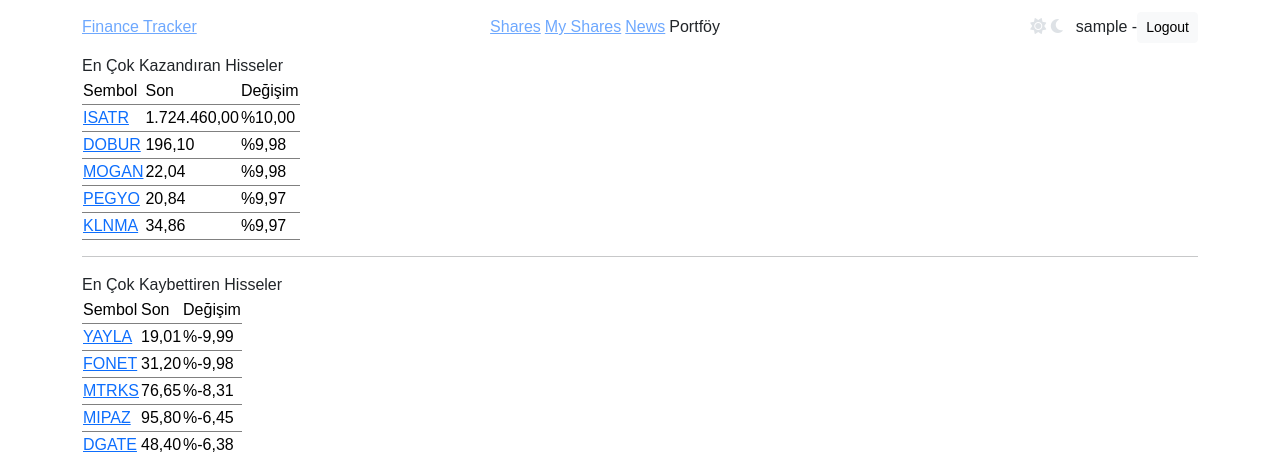
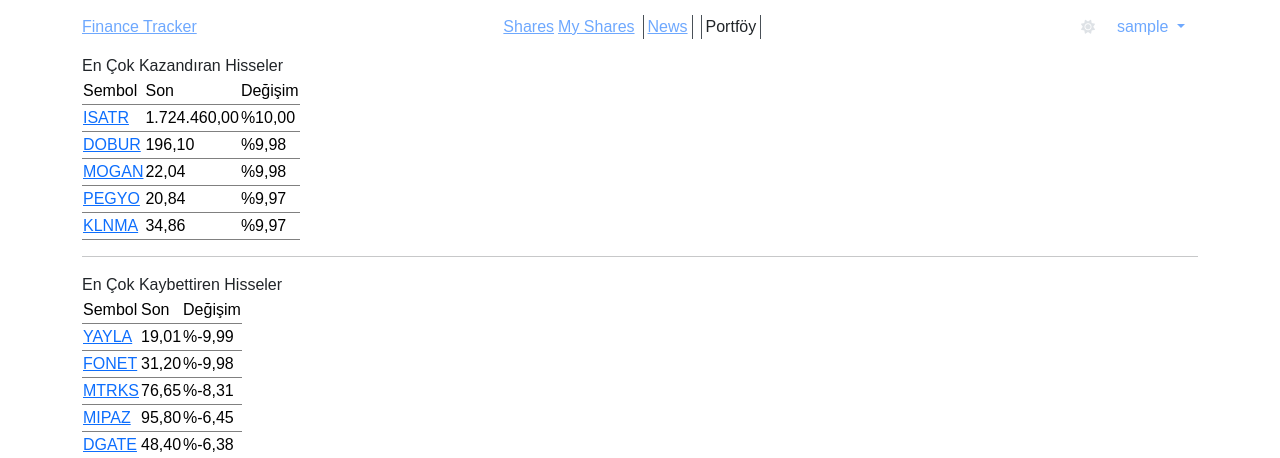
Before and after one commit to auto-finance-manager/API, a Django app: page /news in a window 1280 px wide. Shown: the top 458 px of the page. Run offline with Django 5.2, Linux system fonts and the light colour scheme; the visitor is signed in with stand-in values (Sample User, id 1); some libraries are stand-ins or nearby versions; some web fonts are replaced.

Commit message:
add dropdown menu

```diff
--- a/templates/base.html
+++ b/templates/base.html
@@ -5,8 +5,8 @@
     <title>{% block title %}Title{% endblock %}</title>
     <link rel="stylesheet" href="https://cdnjs.cloudflare.com/ajax/libs/font-awesome/6.5.1/css/all.min.css"/>
     <link rel="stylesheet" href="https://cdnjs.cloudflare.com/ajax/libs/bootstrap/5.3.3/css/bootstrap.min.css"/>
-    <script src="https://cdnjs.cloudflare.com/ajax/libs/bootstrap/5.3.3/js/bootstrap.min.js"></script>
-
+    <script src="https://cdnjs.cloudflare.com/ajax/libs/bootstrap/5.3.3/js/bootstrap.bundle.min.js"></script>
+    <script src="https://cdnjs.cloudflare.com/ajax/libs/jquery/3.6.0/jquery.min.js"></script>
     <style>
     @import url('https://fonts.googleapis.com/css2?family=Madimi+One&display=swap');
     * {
@@ -35,24 +35,16 @@
         <ul class="d-flex list-unstyled my-auto text-center">
           <li class="me-1"><a href="{% url 'all-shares' %}">Shares</a></li>
           <li class="me-1"><a href="{% url 'mine' %}">My Shares</a></li>
-          <li class="me-1"><a href="{% url 'news' %}">News</a></li>
-          <li class="me-1">Portföy</li>
+          <li class="mx-1 px-1 border-start border-end"><a href="{% url 'news' %}">News</a></li>
+          <li class="mx-1 px-1 border-start border-end">Portföy</li>
         </ul>
       </nav>
     </article>
     <article class="my-auto d-flex" style="min-width: max-content">
-      <button class="btn rounded-circle">
-          <span><i class="fa-solid fa-sun"></i></span>
-          <span><i class="fa-solid fa-moon"></i></span>
-        </button>
-      {% if request.user.is_authenticated %}
-        <div class="d-flex">
-        <span class="my-auto">{{ request.user.username }} -</span>
-        <form method="post" action="{% url 'user_logout' %}" class="my-auto">
-        <button class="btn btn-sm btn-light" type="submit">Logout</button>
-    </form>
-        </div>
-        {% else %}
+      {% include 'darkmode.html' %}
+      {% if user.is_authenticated %}
+        {% include 'dropdownmenu.html' %}
+      {% else %}
         <a>Login</a>
         <a>Register</a>
         {% endif %}
@@ -60,7 +52,7 @@
   </section>
 </header>
 <section class="d-flex">
-    <article class="container justfy-content-center">
+    <article class="container justify-content-center">
         {% block content %}
         {% endblock %}
     </article>
--- /dev/null
+++ b/templates/darkmode.html
@@ -0,0 +1,41 @@
+<button class="btn btn-sm  rounded-circle m-auto" id="darkmodebtn" onclick="toggleDarkMode()">
+    <i class="fa-solid fa-sun my-auto"></i>
+</button>
+
+<script>
+    function toggleDarkMode() {
+        const darkbtn = document.getElementById('darkmodebtn');
+        const currentTheme = document.body.getAttribute('data-bs-theme') || 'light';
+        const newTheme = currentTheme === 'dark' ? 'light' : 'dark';
+        document.body.setAttribute('data-bs-theme', newTheme);
+        darkbtn.innerHTML = `<i class="fa-solid fa-${newTheme === 'dark' ? 'moon' : 'sun'} my-auto"></i>`;
+        setThemeCookie(newTheme);
+    }
+
+    function setThemeCookie(theme) {
+        document.cookie = `theme=${theme}; expires=Fri, 31 Dec 9999 23:59:59 GMT; path=/`;
+    }
+
+    function getThemeCookie() {
+        const name = 'theme=';
+        const decodedCookie = decodeURIComponent(document.cookie);
+        const cookieArray = decodedCookie.split(';');
+        for (let i = 0; i < cookieArray.length; i++) {
+            let cookie = cookieArray[i];
+            while (cookie.charAt(0) === ' ') {
+                cookie = cookie.substring(1);
+            }
+            if (cookie.indexOf(name) === 0) {
+                return cookie.substring(name.length, cookie.length);
+            }
+        }
+        return null;
+    }
+
+    const themeFromCookie = getThemeCookie();
+    if (themeFromCookie !== null) {
+        document.body.setAttribute('data-bs-theme', themeFromCookie);
+        const darkbtn = document.getElementById('darkmodebtn');
+        darkbtn.innerHTML = `<i class="fa-solid fa-${themeFromCookie === 'dark' ? 'moon' : 'sun'} my-auto"></i>`;
+    }
+</script>
--- /dev/null
+++ b/templates/dropdownmenu.html
@@ -0,0 +1,15 @@
+<div class="dropdown">
+    <div class="d-flex align-items-center">
+        <a class="btn btn-link dropdown-toggle text-decoration-none" href="#" role="button" id="dropdownMenuLink" data-bs-toggle="dropdown" aria-haspopup="true" aria-expanded="false">
+            {{ user.username }}
+        </a>
+        <div class="dropdown-menu" aria-labelledby="dropdownMenuLink">
+            <a class="dropdown-item" href="#">Profilim</a>
+            <a class="dropdown-item" href="#">Ayarlar</a>
+            <hr>
+            <form method="post" action="{% url 'user_logout' %}" class="my-auto dropdown-item">
+                <button class="btn btn-sm btn-danger w-100" type="submit">Logout</button>
+            </form>
+        </div>
+    </div>
+</div>
```
